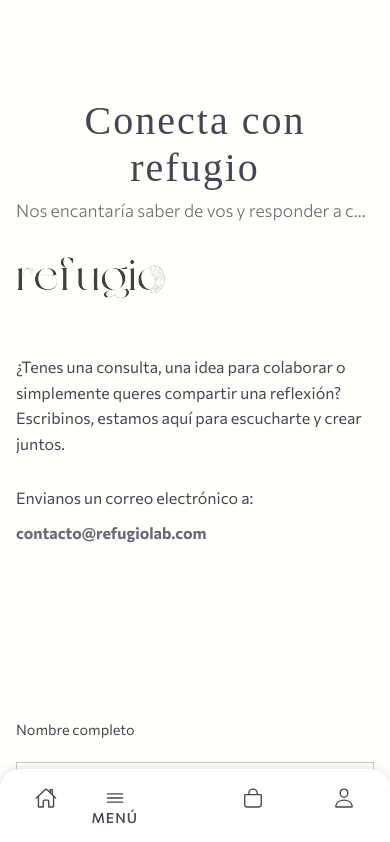
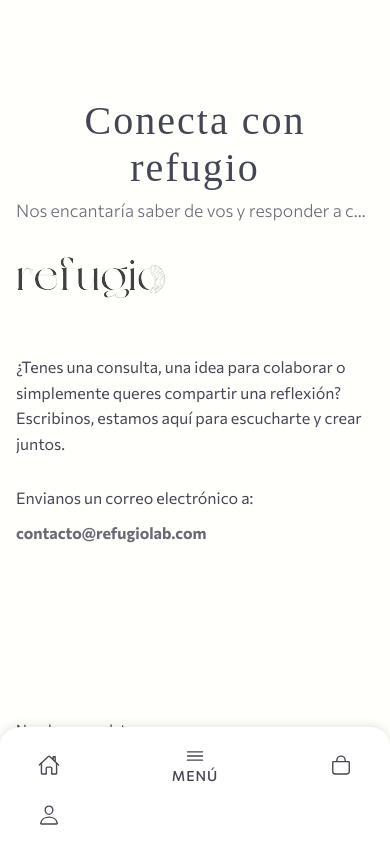
Before and after one commit to refugiolab/refugiolab.com, a React (Vite) app: page /contacto in a window 390 px wide. Shown: the top 842 px of the page. Built offline with nearby package versions, Linux system fonts and the light colour scheme; a web font is replaced by a local one.

Commit message:
Sigo probando que funcione correctamente el menu del header en celular

```diff
--- a/src/components/Header.css
+++ b/src/components/Header.css
@@ -326,15 +326,15 @@
     }
 
     .mobile-nav-list {
-        display: flex;
-        justify-content: space-around;
+        display: grid; /* Cambiado a grid */
+        grid-template-columns: repeat(4, 1fr); /* 4 columnas iguales */
         padding: 0;
         margin: 0;
         list-style: none;
+        align-items: center;
     }
 
     .mobile-nav-list li {
-        flex-grow: 1;
         text-align: center;
     }
 
@@ -375,6 +375,19 @@
         display: none;
     }
 
+    .menu-button {
+        display: flex;
+        flex-direction: column;
+        align-items: center;
+        justify-content: center;
+        padding: 10px 0;
+        color: #444653;
+        background: none;
+        border: none;
+        cursor: pointer;
+        font-family: var(--fuente-principal);
+    }
+
     .menu-button span {
         font-size: 14px;
         font-weight: 500;
@@ -384,6 +397,20 @@
     .cart-item-count {
         top: -2px;
         right: 18px;
+    }
+
+    /* Posicionamiento de los iconos */
+    .mobile-nav-list li:nth-child(1) {
+        grid-column: 1 / 2;
+    }
+
+    .mobile-nav-list li:nth-child(2) {
+        grid-column: 2 / 4;
+        justify-self: center;
+    }
+
+    .mobile-nav-list li:nth-child(3) {
+        grid-column: 4 / 5;
     }
 
     /* Animación de pulso */
--- a/src/components/Header.jsx
+++ b/src/components/Header.jsx
@@ -13,7 +13,7 @@
 import sobreRefugioMenuImage from '/images/sobre-refugio-menu.webp';
 import cartasMarMenuImage from '/images/cartas-al-mar-menu.webp';
 import universoRefugioMenuImage from '/images/universo-refugio-menu.webp';
-import programaBienestarMenuImage from '/images/programa-bienestar-menu.webp'; // <-- Aquí está el cambio
+import programaBienestarMenuImage from '/images/programa-bienestar-menu.webp';
 import contactoMenuImage from '/images/contacto-menu.webp';
 import menuDefaultImage from '/images/menu-default.webp';
 import logoNegro from '/icons/isonegro.svg';
@@ -209,7 +209,7 @@
                     <li>
                         <button
                             onClick={toggleMenu}
-                            className={`mobile-nav-link menu-button ${isOpen ? 'active' : ''}`}
+                            className={`mobile-nav-link menu-button`}
                             aria-label="Abrir menú de navegación">
                             <IoMenuOutline size={22} />
                             <span>Menú</span>
```
